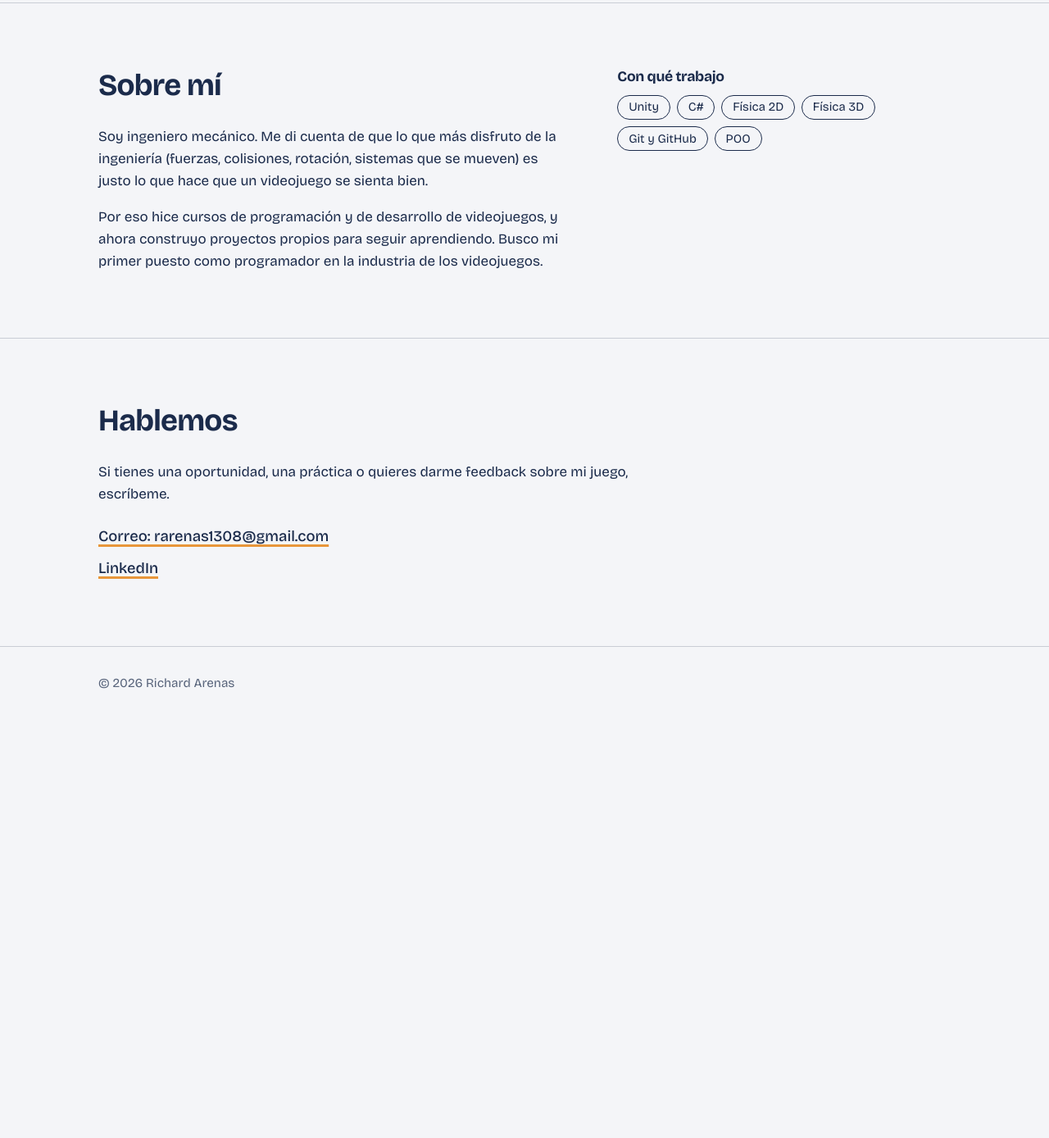
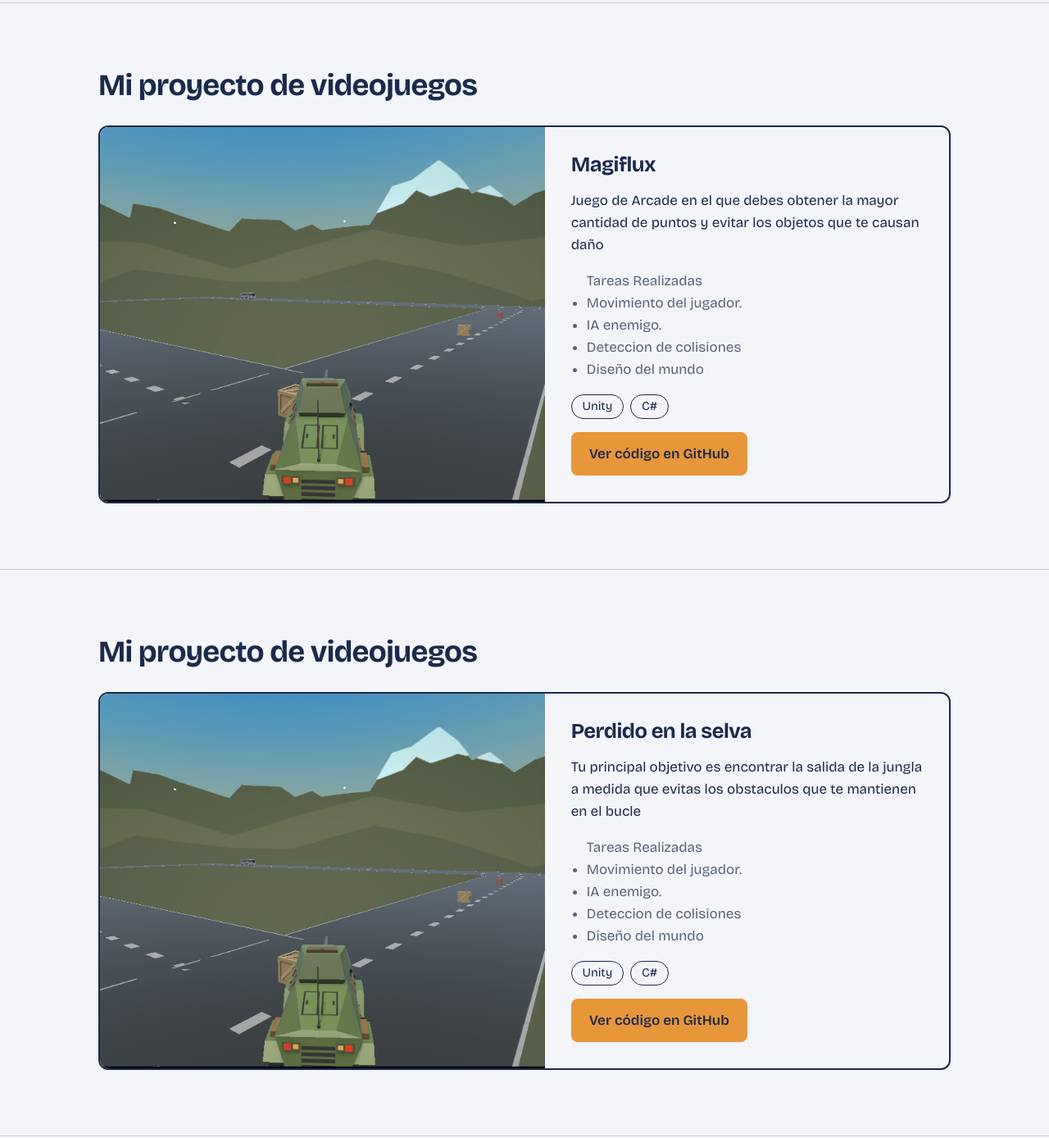
Before and after one commit to Rich940813/GameDeveloper, a plain HTML site: page index.html in a window 1280 px wide. Shown: the part 1321-2709 px from the top of the page at 82% size. Before the commit the page ends 2215 px from the top, so only its background shows below. Drawn offline with nearby package versions, Linux system fonts and the light colour scheme.

Commit message:
Add new video game projects section to index.html

```diff
--- a/index.html
+++ b/index.html
@@ -192,6 +192,92 @@
       </div>
     </section>
 
+     <section class="block" id="proyecto">
+      <div class="wrap">
+        <h2>Mi proyecto de videojuegos</h2>
+
+        <article class="project">
+          <figure class="project-shot">
+            <!-- EDITAR: guarda una captura de tu juego como assets/captura.png (16:10 va bien) -->
+            <img src="assets/mundocompleto.png" alt="Agrega aquí una captura de tu juego" width="640" height="400">
+          </figure>
+
+          <div class="project-body">
+            <!-- EDITAR: nombre del juego -->
+            <h3>Magiflux</h3>
+            <!-- EDITAR: 2 frases: de qué trata, el género y qué reto técnico resolviste -->
+            <p>Juego de Arcade en el que debes obtener la mayor cantidad de puntos y evitar los objetos que te causan daño</p>
+
+            <!-- EDITAR: 2 o 3 cosas concretas que programaste tú -->
+            <ul class="does">Tareas Realizadas
+              <li>Movimiento del jugador.</li>
+              <li>IA enemigo.</li>
+              <li>Deteccion de colisiones</li>
+              <li>Diseño del mundo</li>
+            </ul>
+
+            <!-- EDITAR: tecnologías reales del proyecto -->
+            <ul class="tags" aria-label="Tecnologías">
+              <li>Unity</li>
+              <li>C#</li>
+            </ul>
+
+            <div class="btn-row" style="margin-top: auto;">
+              <!-- EDITAR: URL exacta de tu repositorio de videojuegos en GitHub -->
+              <a class="btn btn-primary" href="https://github.com/Rich940813/ProyectoCarro" target="_blank" rel="noopener">Ver código en GitHub</a>
+              <!-- OPCIONAL: si publicas una versión jugable, quita los comentarios de esta línea
+              <a class="btn" href="https://TU-USUARIO.itch.io/TU-JUEGO" target="_blank" rel="noopener">Jugar</a>
+              -->
+            </div>
+          </div>
+        </article>
+      </div>
+    </section>
+
+     <section class="block" id="proyecto">
+      <div class="wrap">
+        <h2>Mi proyecto de videojuegos</h2>
+
+        <article class="project">
+          <figure class="project-shot">
+            <!-- EDITAR: guarda una captura de tu juego como assets/captura.png (16:10 va bien) -->
+            <img src="assets/mundocompleto.png" alt="Agrega aquí una captura de tu juego" width="640" height="400">
+          </figure>
+
+          <div class="project-body">
+            <!-- EDITAR: nombre del juego -->
+            <h3>Perdido en la selva</h3>
+            <!-- EDITAR: 2 frases: de qué trata, el género y qué reto técnico resolviste -->
+            <p>Tu principal objetivo es encontrar la salida de la jungla a medida que evitas los obstaculos que te mantienen en el bucle</p>
+
+            <!-- EDITAR: 2 o 3 cosas concretas que programaste tú -->
+            <ul class="does">Tareas Realizadas
+              <li>Movimiento del jugador.</li>
+              <li>IA enemigo.</li>
+              <li>Deteccion de colisiones</li>
+              <li>Diseño del mundo</li>
+            </ul>
+
+            <!-- EDITAR: tecnologías reales del proyecto -->
+            <ul class="tags" aria-label="Tecnologías">
+              <li>Unity</li>
+              <li>C#</li>
+            </ul>
+
+            <div class="btn-row" style="margin-top: auto;">
+              <!-- EDITAR: URL exacta de tu repositorio de videojuegos en GitHub -->
+              <a class="btn btn-primary" href="https://github.com/Rich940813/ProyectoCarro" target="_blank" rel="noopener">Ver código en GitHub</a>
+              <!-- OPCIONAL: si publicas una versión jugable, quita los comentarios de esta línea
+              <a class="btn" href="https://TU-USUARIO.itch.io/TU-JUEGO" target="_blank" rel="noopener">Jugar</a>
+              -->
+            </div>
+          </div>
+        </article>
+      </div>
+    </section>
+
+
+
     <section class="block" id="sobre-mi">
       <div class="wrap about">
         <div>
```
